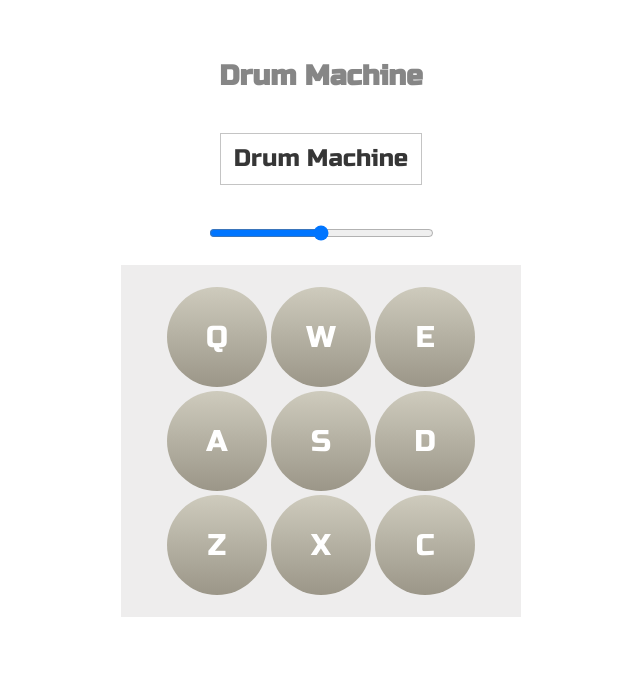
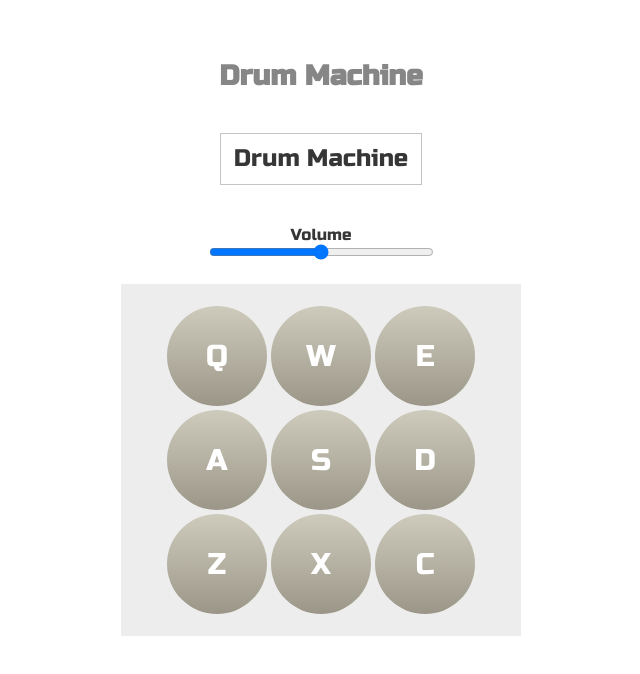
Before and after one commit to darbazali/drum-machine, a React (Vite) app: page / in a window 1280 px wide. Shown: the top 674 px of the page, without its empty margins (319-959 px from the left). Built offline with nearby package versions, Linux system fonts and the light colour scheme.

Commit message:
create Display

```diff
--- a/src/Drum.js
+++ b/src/Drum.js
@@ -42,7 +42,6 @@ export class Drum extends Component {
         {this.props.keyTrigger}
 
         <audio
-
           id={this.props.keyTrigger}
           className="clip"
           src={this.props.url}
--- /dev/null
+++ b/src/components/Display.js
@@ -0,0 +1,7 @@
+import React from "react";
+
+const Display = ({ text }) => {
+  return <div id="display">{text}</div>;
+};
+
+export default Display;
--- a/src/components/Drumpad.js
+++ b/src/components/Drumpad.js
@@ -1,35 +1,32 @@
-import React, {useState} from 'react'
+import React, { useState } from "react";
 
-import { soundBank } from '../soundBank';
-import { Drum } from '../Drum';
-import Volume from './Volume';
+import { soundBank } from "../soundBank";
+import { Drum } from "../Drum";
+import Volume from "./Volume";
+import Display from "./Display";
 
 const Drumpad = () => {
-    const [display, setDisplay] = useState('Drum Machine');
+  const [display, setDisplay] = useState("Drum Machine");
   const [volume, setVolume] = useState(0.5);
 
-    const updateDisplay = clipID => {
+  const updateDisplay = (clipID) => {
     setDisplay(clipID);
-    }
+  };
 
-    const adjustVolume = e => {
+  const adjustVolume = (e) => {
     setVolume(e.target.value);
     setDisplay("Volume: " + Math.floor(e.target.value * 100));
-    }
+  };
 
   return (
     <div id="drum-machine">
       <h1>Drum Machine</h1>
-        <div id="display">{display}</div>
 
-        <Volume
-          volume={volume}
-          adjustVolume={adjustVolume}
-        />
+      <Display text={display} />
+      <Volume volume={volume} adjustVolume={adjustVolume} />
 
       <div id="drum-container">
-          {
-            soundBank.map((drum) => {
+        {soundBank.map((drum) => {
           return (
             <Drum
               volume={volume}
@@ -41,11 +38,10 @@ const Drumpad = () => {
               updateDisplay={updateDisplay}
             />
           );
-            })
-          }
+        })}
       </div>
     </div>
-    )
-}
+  );
+};
 
-export default Drumpad
+export default Drumpad;
--- a/src/components/Volume.js
+++ b/src/components/Volume.js
@@ -1,16 +1,21 @@
-import React from 'react'
+import React from "react";
 
-const Volume = ({volume, adjustVolume}) => {
-    return (
-        <input
+const Volume = ({ volume, adjustVolume }) => {
+  return (
+    <div>
+      <label htmlFor="volume">Volume</label>
+      <br />
+      <input
         id="volume"
         type="range"
-        min="0" max="1"
+        min="0"
+        max="1"
         step="0.01"
         value={volume}
         onChange={adjustVolume}
-    />
-    )
-}
+      />
+    </div>
+  );
+};
 
-export default Volume
+export default Volume;
```
Lines whose indentation alone changed are shown as unchanged.
